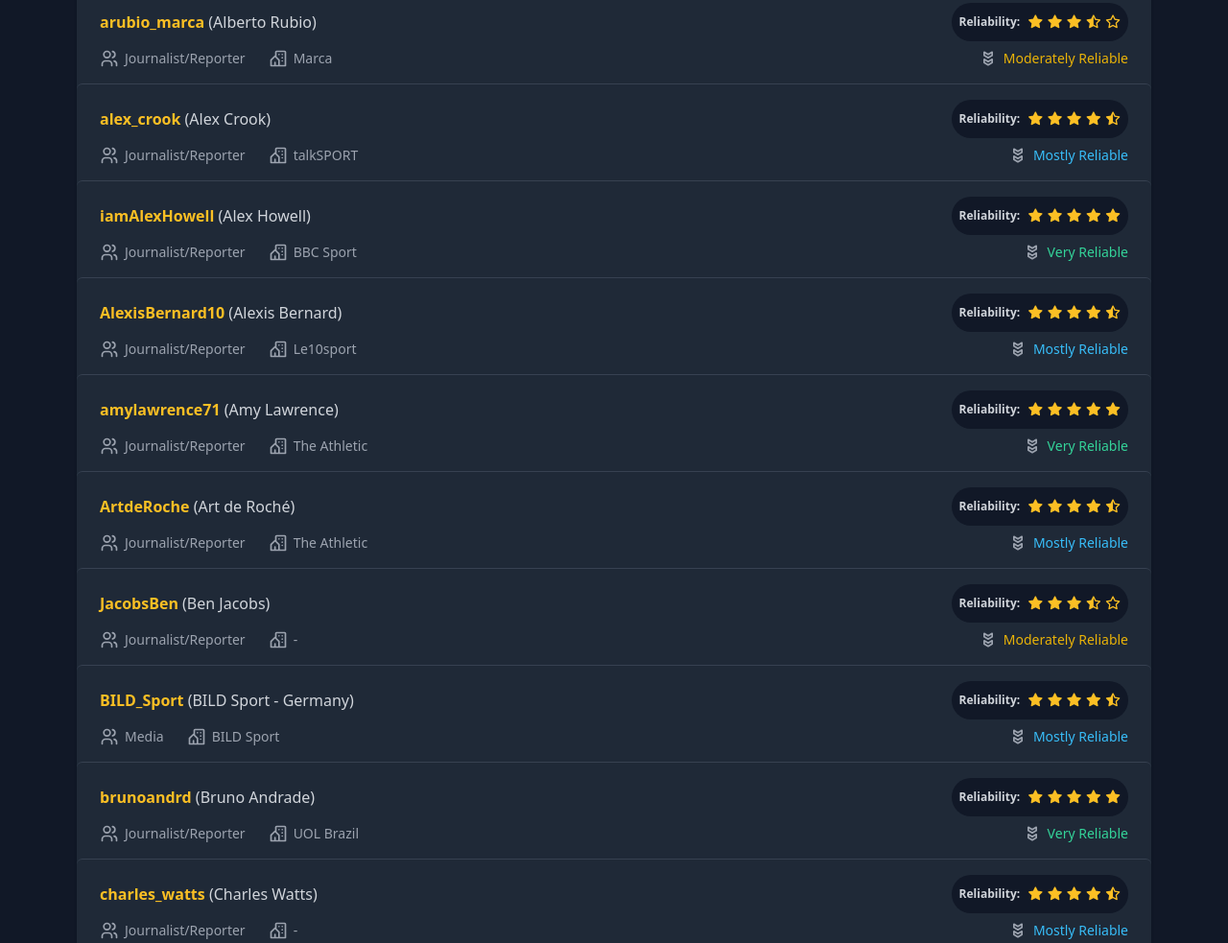
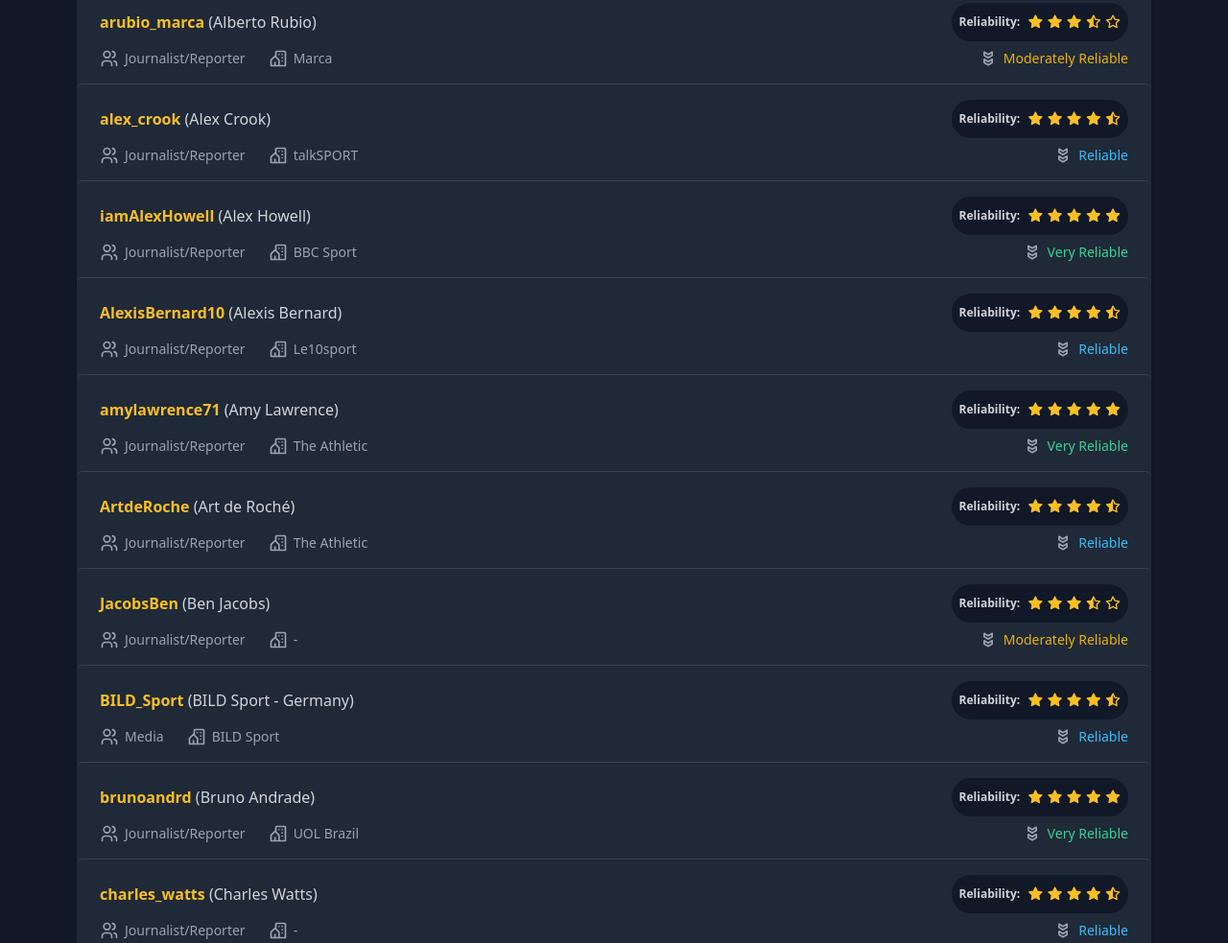
Before and after one commit to kizznaiver/jurno-rating, a website: page index.html in a window 1280 px wide. Shown: the part 1284-2267 px from the top of the page at 96% size. Drawn offline with Linux system fonts and the light colour scheme.

Commit message:
changed from mostly reliable to just reliable

```diff
--- a/index.html
+++ b/index.html
@@ -181,8 +181,7 @@
                                 <div>
                                     <span class="text-emerald-400" ng-if="journalist.Reliability == 5">Very
                                         Reliable</span>
-                                    <span class="text-sky-400" ng-if="journalist.Reliability == 4.5">Mostly
-                                        Reliable</span>
+                                    <span class="text-sky-400" ng-if="journalist.Reliability == 4.5">Reliable</span>
                                     <span class="text-indigo-400" ng-if="journalist.Reliability == 4">Fairly
                                         Reliable</span>
                                     <span class="text-yellow-500" ng-if="journalist.Reliability == 3.5">Moderately
```
